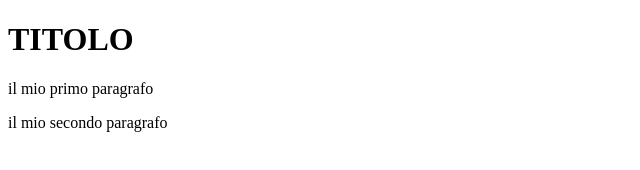
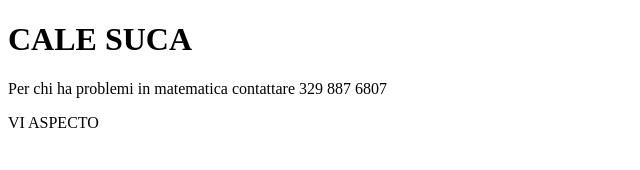
Before and after one commit to DanieleBruscia/13-10-2022, a plain HTML site: page index.html in a window 1280 px wide. Shown: the whole page, without its empty margins (0-640 px from the left). Drawn offline with Linux system fonts and the light colour scheme.

Commit message:
Update index.html

```diff
--- a/index.html
+++ b/index.html
@@ -1,11 +1,11 @@
 <!DOCTYPE HTML>
 <html>
   <head>
-    <title> My first page </title>
+    <title> Ninni Cassara' page </title>
   </head>
   <body>
-    <h1> TITOLO </h1>
-    <p> il mio primo paragrafo</p>
-    <p> il mio secondo paragrafo </p>
+    <h1> CALE SUCA </h1>
+    <p> Per chi ha problemi in matematica contattare 329 887 6807</p>
+    <p> VI ASPECTO </p>
   </body>
 </html>
```
